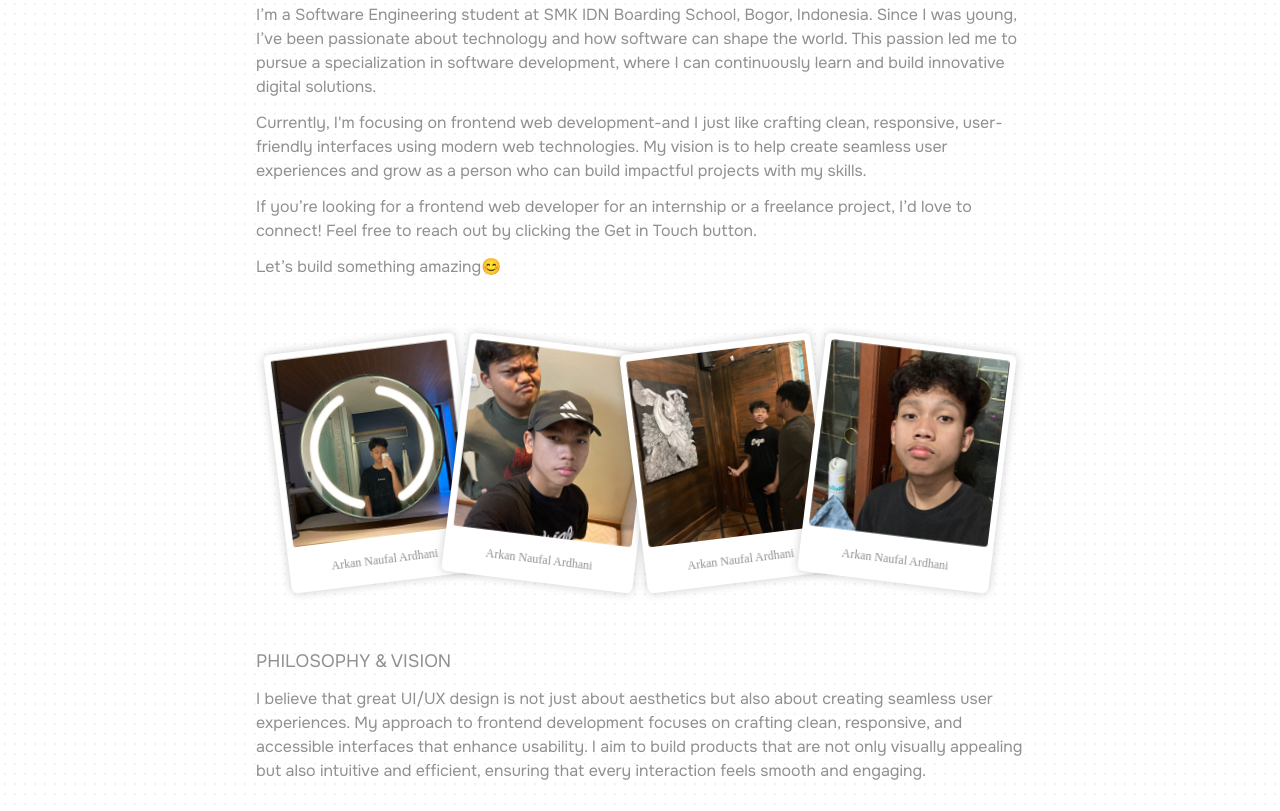
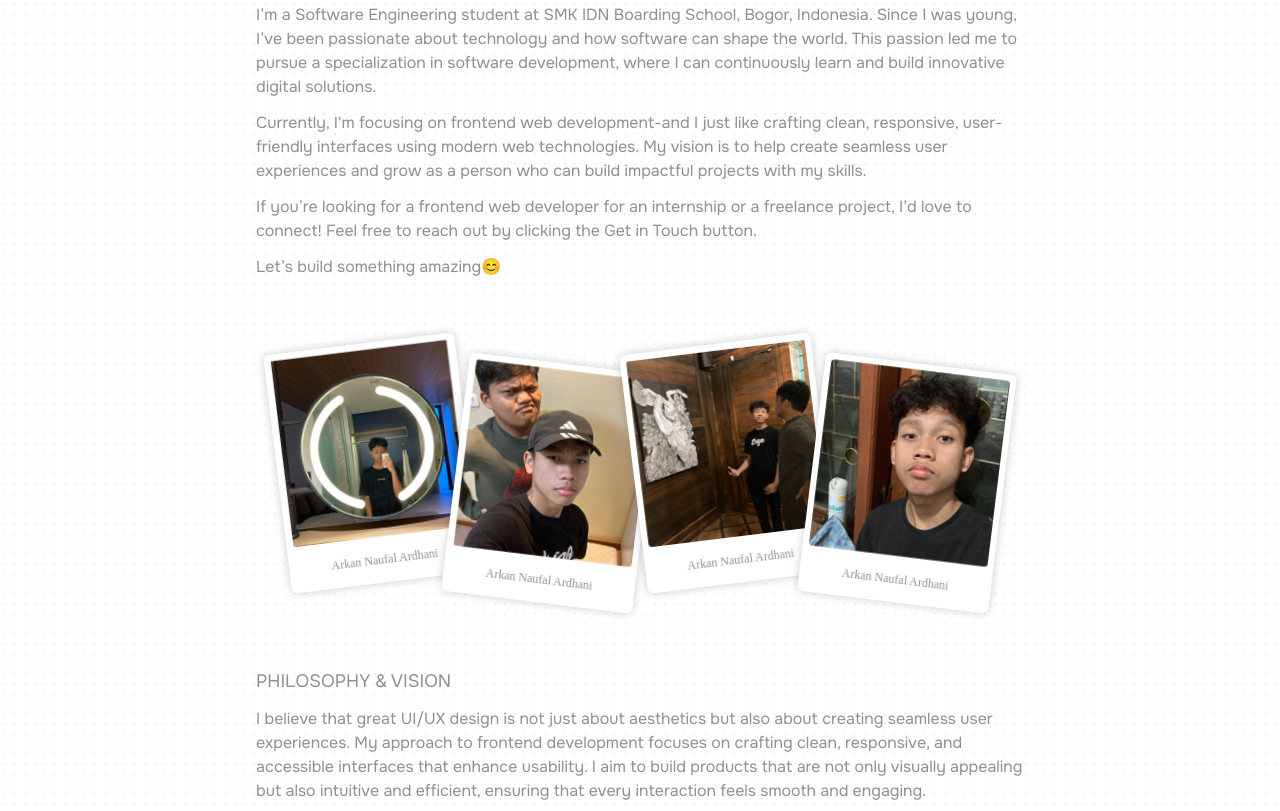
Before and after one commit to arkannaufl/Porto-2025, a plain HTML site: page about.html in a window 1280 px wide. Shown: the part 531-1342 px from the top of the page. Drawn offline with nearby package versions, Linux system fonts and the light colour scheme; a web font is replaced by a local one.

Commit message:
about section revisi

```diff
--- a/about.html
+++ b/about.html
@@ -98,7 +98,7 @@
                         <img src="assets/pp2.png" alt="Photos" class="w-full h-auto rounded-sm">
                         <p class="absolute bottom-4 sm:bottom-3.5 text-[#909090] text-[10px] sm:text-[12px]" style="font-family: 'Playwrite US Trad';">Arkan Naufal Ardhani</p>
                     </div>
-                    <div class="relative w-40 h-52 sm:w-48 sm:h-60 bg-white rounded-md drop-shadow-[0_0_5px_rgba(0,0,0,0.20)] p-1.5 flex flex-col items-center transform rotate-[7deg] hover:rotate-0 transition duration-300 z-20">
+                    <div class="relative w-40 h-52 sm:w-48 sm:h-60 bg-white rounded-md drop-shadow-[0_0_5px_rgba(0,0,0,0.20)] p-1.5 flex flex-col items-center transform rotate-[7deg] sm:mt-5 hover:rotate-0 transition duration-300 z-20">
                         <img src="assets/pp3.png" alt="Photos" class="w-full h-auto rounded-sm">
                         <p class="absolute bottom-4 sm:bottom-3.5 text-[#909090] text-[10px] sm:text-[12px]" style="font-family: 'Playwrite US Trad';">Arkan Naufal Ardhani</p>
                     </div>
@@ -106,7 +106,7 @@
                         <img src="assets/pp4.png" alt="Photos" class="w-full h-auto rounded-sm">
                         <p class="absolute bottom-4 sm:bottom-3.5 text-[#909090] text-[10px] sm:text-[12px]" style="font-family: 'Playwrite US Trad';">Arkan Naufal Ardhani</p>
                     </div>
-                    <div class="relative w-40 h-52 sm:w-48 sm:h-60 bg-white rounded-md drop-shadow-[0_0_5px_rgba(0,0,0,0.20)] p-1.5 flex flex-col items-center transform rotate-[7deg] hover:rotate-0 transition duration-300 z-40">
+                    <div class="relative w-40 h-52 sm:w-48 sm:h-60 bg-white rounded-md drop-shadow-[0_0_5px_rgba(0,0,0,0.20)] p-1.5 flex flex-col items-center transform rotate-[7deg] sm:mt-5 hover:rotate-0 transition duration-300 z-40">
                         <img src="assets/pp5.png" alt="Photos" class="w-full h-auto rounded-sm">
                         <p class="absolute bottom-4 sm:bottom-3.5 text-[#909090] text-[10px] sm:text-[12px]" style="font-family: 'Playwrite US Trad';">Arkan Naufal Ardhani</p>
                     </div>
```
